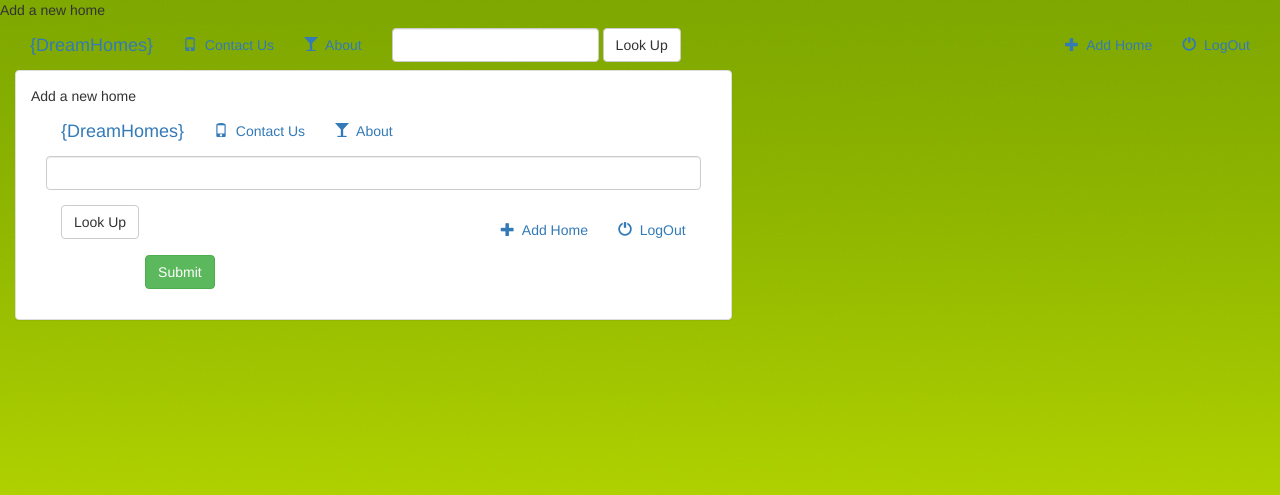
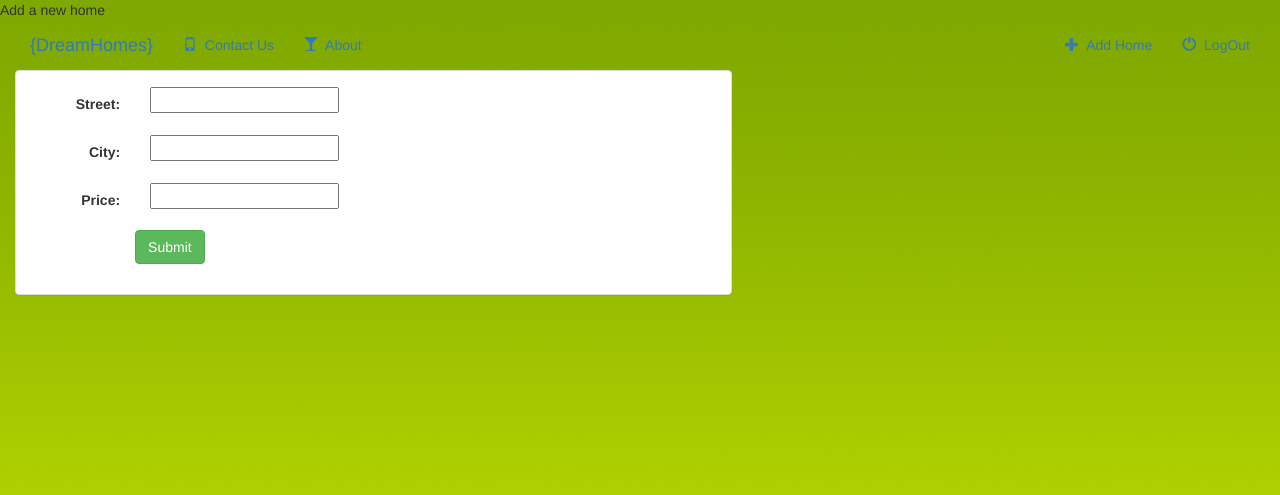
Before and after one commit to singhbikram/python_scala_js_webApp, a Django app: page /index/home/add/ in a window 1280 px wide. Shown: the top 495 px of the page. Run offline with Django 3.2, Linux system fonts and the light colour scheme; some libraries are stand-ins or nearby versions.

Commit message:
Updated Add user form

```diff
--- a/index/models.py
+++ b/index/models.py
@@ -3,6 +3,7 @@ from django.core.urlresolvers import reverse
 
 # Create your models here.
 class Home(models.Model):
+    home_pic = models.FileField(name=None)
     street = models.CharField(max_length=250)
     city = models.CharField(max_length=100)
     price = models.IntegerField()
--- a/index/templates/index/base.html
+++ b/index/templates/index/base.html
@@ -40,12 +40,7 @@
           </a>
         </li>
       </ul>
-      <form class="navbar-form navbar-left" role="search" method="get" action="#">
-        <div class="form-group">
-          <input type="text" class="form-control" name="q" value="">
-        </div>
-        <button type="submit" class="btn btn-default">Look Up</button>
-      </form>
+
       <ul class="nav navbar-nav navbar-right">
         <li class="active">
           <a href="{% url 'index:home-add' %}">
--- a/index/templates/index/form-template.html
+++ b/index/templates/index/form-template.html
@@ -1,13 +1,11 @@
-{% extends 'index/base.html' %}
-
-{% block title %}Add a new home{% endblock %}
-
 {% for field in form %}
     <div class="form-group">
         <div class="col-sm-offset-2 col-sm-10"
-          <span class="text-danger small">{{field.errors}}</span>
+          <span class="text-danger small">{{ field.errors }}</span>
         </div>
-        <label class="control-label col-sm-2">{{field.label_tag}}</label>
-        <div class="col-sm-10">{{field}}</div>
+        <label class="control-label col-sm-2">{{ field.label_tag }}
+        </label>
+        <div class="col-sm-10">{{ field }}
+        </div>
     </div>
 {% endfor %}
--- a/index/templates/index/registeration_form.html
+++ b/index/templates/index/registration_form.html
@@ -10,7 +10,7 @@
         <div class="col-sm-12 col-md-7">
           <div class="panel panel-default">
           <div class="panel-body">
-            <h3>Create a new Account</h3>
+            <h3>Create a New Account</h3>
             <form  class="form-horizontal" action="" method="post" enctype="multipart/form-data">
               {% csrf_token %}
               {% include 'index/form-template.html' %}
--- a/index/urls.py
+++ b/index/urls.py
@@ -8,5 +8,14 @@ urlpatterns = [
     url(r'^register/$', views.UserFormView.as_view(), name='register'),
     #/homes/12
     url(r'^(?P<pk>[0-9]+)/$', views.DetailView.as_view(), name='detail'),
-    url(r'home/add/$', views.HomeCreate.as_view(), name = 'home-add'),
+    #add home
+    url(r'home/add/$', views.HomeCreate.as_view(), name ='home-add'),
+
+    # update home
+    url(r'index/(?P<pk>[0-9]+)/$', views.HomeUpdate.as_view(), name='home-update'),
+
+    # delete home
+    url(r'index/(?P<pk>[0-9]+)/delete/$', views.HomeDelete.as_view(), name='home-delete'),
+
+
 ]
--- a/index/views.py
+++ b/index/views.py
@@ -3,6 +3,7 @@ from django.shortcuts import render, redirect
 from django.contrib.auth import authenticate, login
 from django.views import generic
 from django.views.generic import View
+from django.core.urlresolvers import reverse_lazy
 from .models import Home
 from .form import UserForm
 
@@ -19,6 +20,15 @@ class DetailView(generic.DetailView):
 class HomeCreate(CreateView):
     model = Home
     fields = ['street', 'city', 'price']
+
+class HomeUpdate(UpdateView):
+    model = Home
+    fields = ['street', 'city', 'price']
+
+class HomeDelete(DeleteView):
+    model = Home
+    success_url = reverse_lazy('index:index')
+
 
 class UserFormView(View):
     form_class = UserForm
--- a/project152/settings.py
+++ b/project152/settings.py
@@ -120,3 +120,6 @@ USE_TZ = True
 # https://docs.djangoproject.com/en/1.9/howto/static-files/
 
 STATIC_URL = '/static/'
+
+MEDIA_ROOT = os.path.join(BASE_DIR, 'index')
+MEDIA_URL = '/media/'
--- a/project152/urls.py
+++ b/project152/urls.py
@@ -1,9 +1,13 @@
 from django.conf.urls import include, url
 from django.contrib import admin
+from django.conf import settings
+from django.conf.urls.static import static
 
 urlpatterns = [
     url(r'^admin/', admin.site.urls),
-
     url(r'^index/', include('index.urls')),
-
 ]
+#when we are in development mode use following directories
+if settings.DEBUG:
+    urlpatterns += static(settings.STATIC_URL, document_root=settings.STATIC_ROOT)
+    urlpatterns += static(settings.MEDIA_URL, document_root=settings.MEDIA_ROOT)
```
Also changed, not shown: index/templates/index/detail.html (+12 -4 lines), index/templates/index/home_form.html (+4 -4 lines), db.sqlite3, index/Zurich.JPG (added), index/Zurich_zPNE2W5.JPG (added), index/migrations/0002_auto_20160413_0035.py (added).
